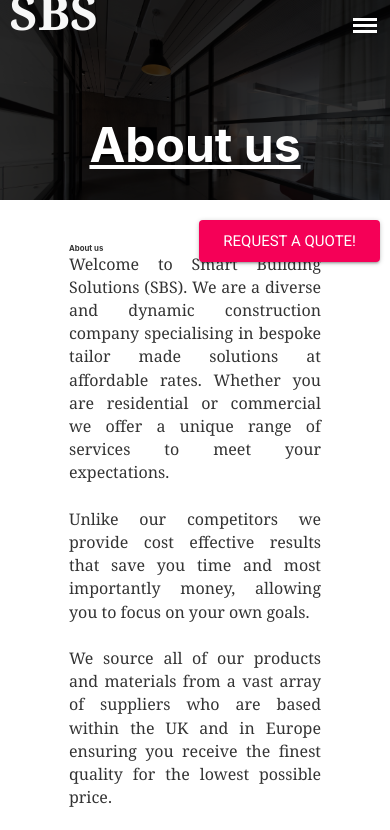
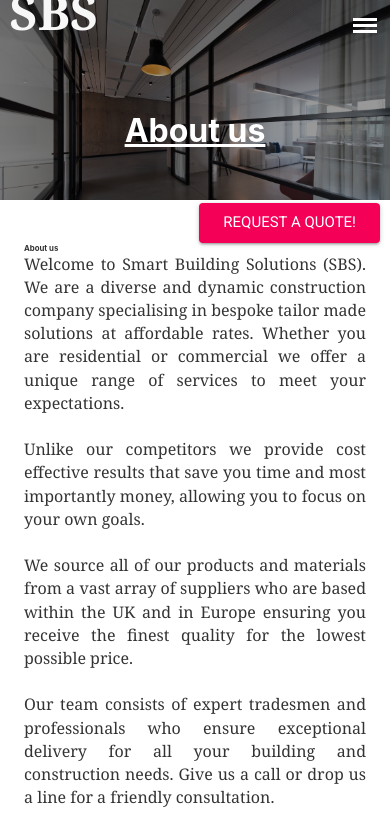
Before and after one commit to carllang/sbs-clinics, a Gatsby site: page /about in a window 390 px wide. Shown: the top 830 px of the page. Built offline with nearby package versions, Linux system fonts and the light colour scheme; Gatsby itself is replaced by a stand-in of ours.

Commit message:
Some responsive updates

```diff
--- a/src/components/Header/index.js
+++ b/src/components/Header/index.js
@@ -41,7 +41,7 @@ const ImageWrapper = styled.div`
   max-height: 100%;
   left: 50%;
   transform: translateX(-50%);
-  opacity: 0.2;
+  opacity: 0.6;
   @media (min-width: 800px) {
     top: 50%;
     left: 0;
@@ -69,7 +69,7 @@ const TitleWrapper = styled.h2`
   justify-content: center;
   width: 100%;
   @media all and (max-width: 768px) {
-    font-size: 3em;
+    font-size: 2em;
   }
 `;
 
--- a/src/components/ImageGallery/index.js
+++ b/src/components/ImageGallery/index.js
@@ -33,7 +33,7 @@ const ImageWrapper = styled.div`
   max-height: 100%;
   left: 50%;
   transform: translateX(-50%);
-  opacity: 0.2;
+  opacity: 0.6;
   @media (min-width: 800px) {
     top: 50%;
     left: 0;
--- a/src/components/Layout.js
+++ b/src/components/Layout.js
@@ -15,9 +15,13 @@ const Container = styled.div`
 `;
 
 const QuoteButtonContainer = styled.div`
-  position: absolute;
+  position: fixed;
   top: 0vh;
   right: 10px;
+  z-index: 999;
+  @media only screen and (max-width: 480px) {
+    top: 24vh;
+  }
 `;
 
 const Layout = ({ children, page, headerTitle }, ...props) => (
@@ -44,9 +48,11 @@ const Layout = ({ children, page, headerTitle }, ...props) => (
           headerTitle={headerTitle}
         />
         <div className={`page-content bottom-container ${page}`}>
-          <QuoteButtonContainer>
-            <QuoteButton />
-          </QuoteButtonContainer>
+          {page !== 'request-a-quote' ? (
+            <QuoteButtonContainer>
+              <QuoteButton />
+            </QuoteButtonContainer>
+          ) : null}
 
           <Container>
             <main style={{ minHeight: '900px' }}>{children}</main>
--- a/src/components/Layout/LayoutContainer.js
+++ b/src/components/Layout/LayoutContainer.js
@@ -12,7 +12,7 @@ export const LayoutContainer = styled.div`
     width: 720px;
   }
   @media only screen and (max-width: 479px) {
-    width: 300px;
+    width: 100%;
   }
   @media only screen and (min-width: 480px) and (max-width: 767px) {
     width: 460px;
--- a/src/components/QuoteButton/index.js
+++ b/src/components/QuoteButton/index.js
@@ -1,25 +1,31 @@
 import React, { Component } from 'react';
+import styled from 'styled-components';
 import Button from '@material-ui/core/Button';
 import { Link } from 'gatsby';
+
+const StyledButton = styled(Button)`
+  max-width: 250px;
+  max-height: 60px;
+  min-width: 30px;
+  min-height: 30px;
+  margin-top: 15px;
+  @media only screen and (max-width: 480px) {
+    max-width: 200px;
+    max-height: 40px;
+    min-width: 30px;
+    min-height: 30px;
+    font-size: 0.8em;
+    margin-top: 0px;
+  }
+`;
 
 class QuoteButton extends Component {
   render() {
     return (
       <Link to="request-a-quote" style={{ textDecoration: 'none' }}>
-        <Button
-          variant="contained"
-          color="secondary"
-          size="large"
-          style={{
-            maxWidth: '250px',
-            maxHeight: '60px',
-            minWidth: '30px',
-            minHeight: '30px',
-            margin: '20px 0 0 34px',
-          }}
-        >
+        <StyledButton variant="contained" color="secondary" size="large">
           Request a quote!
-        </Button>
+        </StyledButton>
       </Link>
     );
   }
```
Also changed, not shown: src/pages/contact.js (+27 -13 lines), src/pages/request-a-quote.js (+40 -16 lines).
